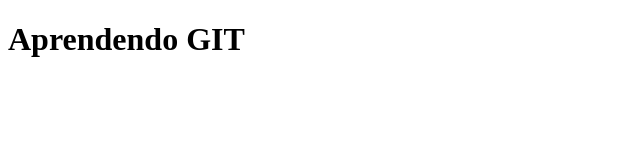
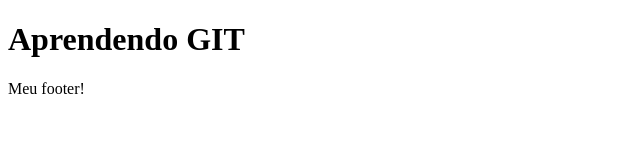
Before and after one commit to igormdrsr/repositorio-teste, a plain HTML site: page index.html in a window 1280 px wide. Shown: the full height of the page, 0-640 px from the left. Drawn offline with Linux system fonts and the light colour scheme.

Commit message:
criação do footer

```diff
--- a/index.html
+++ b/index.html
@@ -8,5 +8,8 @@
 </head>
 <body>
     <h1>Aprendendo GIT</h1>
+    <footer>
+        <p>Meu footer!</p>
+    </footer>
 </body>
 </html>
```
